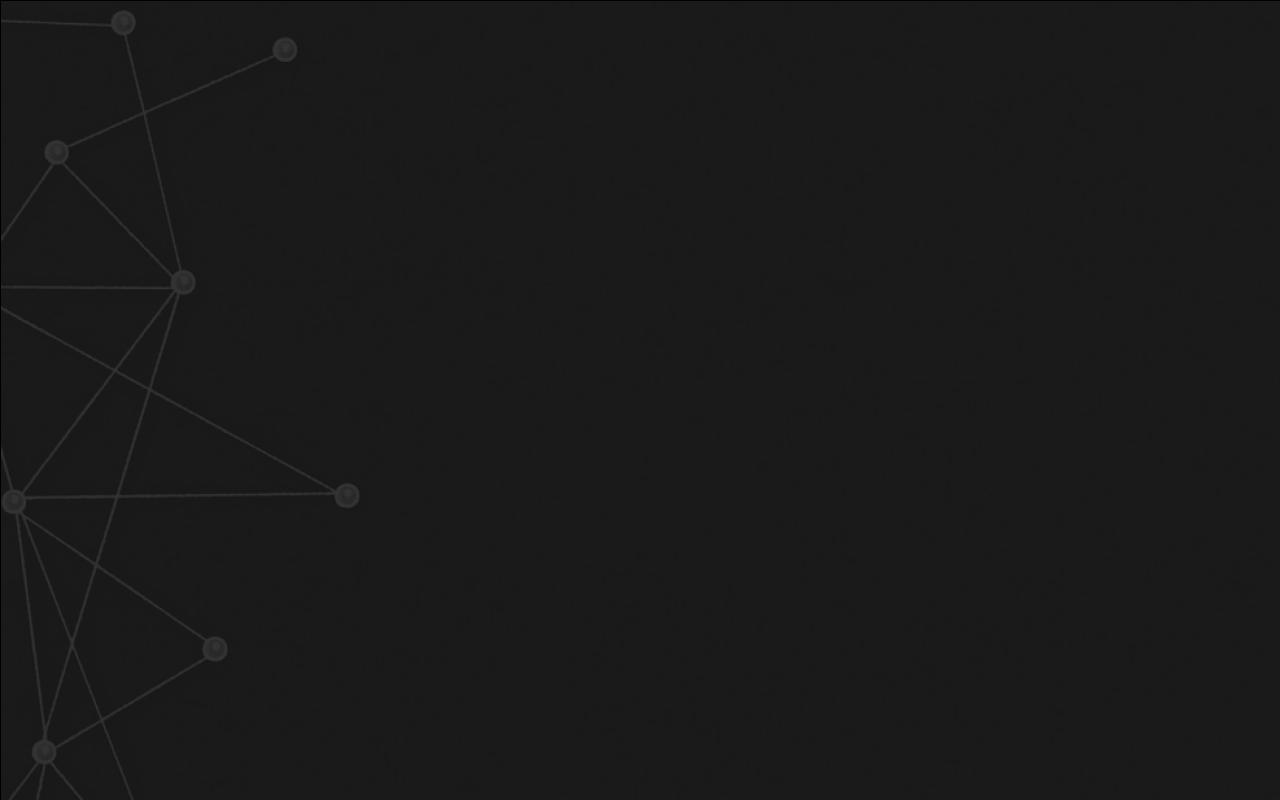
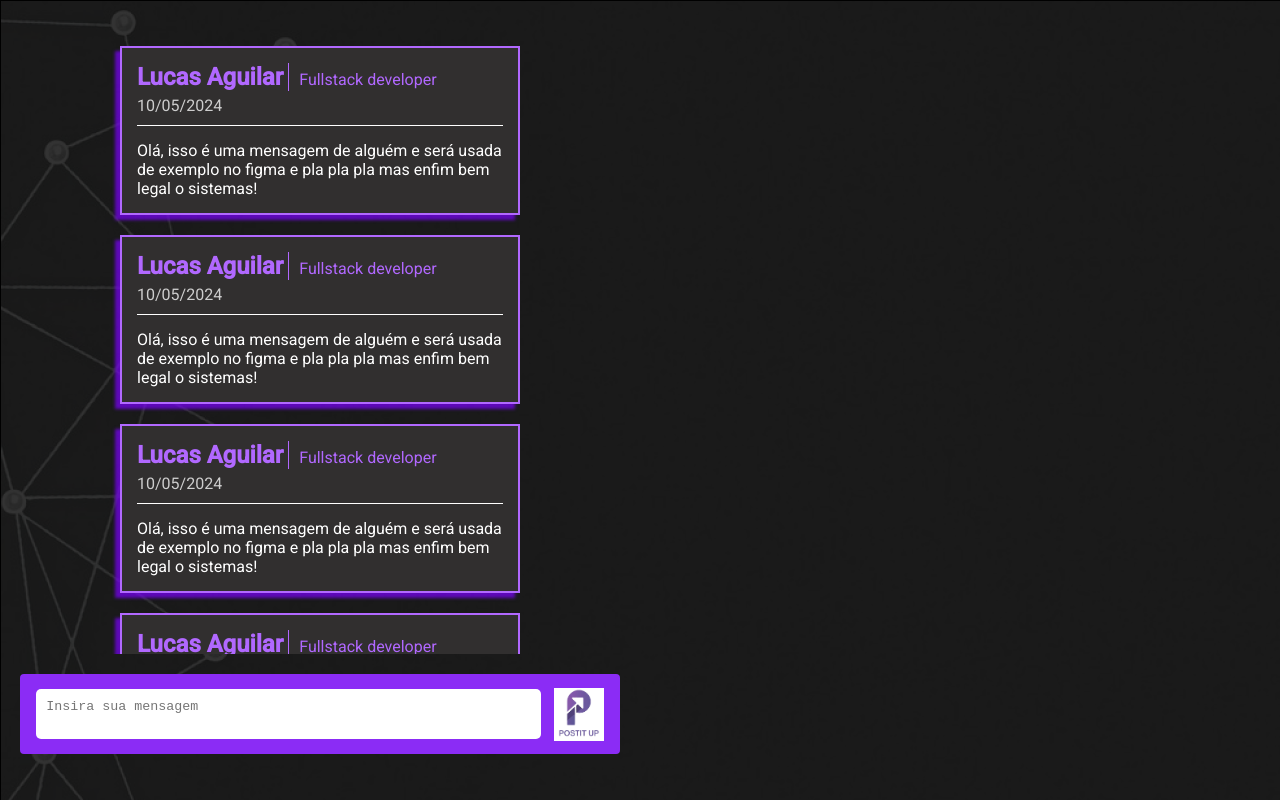
Before and after one commit to LucasSAguilar/postit-frontend, an Angular app: page /home in a window 1280 px wide. Built offline with nearby package versions, Linux system fonts and the light colour scheme.

Commit message:
Ajustes na lista de mensagens

```diff
--- a/angular.json
+++ b/angular.json
@@ -30,7 +30,7 @@
               "src/assets"
             ],
             "styles": [
-              "@angular/material/prebuilt-themes/pink-bluegrey.css",
+              "@angular/material/prebuilt-themes/indigo-pink.css",
               "src/styles.scss"
             ],
             "scripts": [],
@@ -96,7 +96,7 @@
               "src/assets"
             ],
             "styles": [
-              "@angular/material/prebuilt-themes/pink-bluegrey.css",
+              "@angular/material/prebuilt-themes/indigo-pink.css",
               "src/styles.scss"
             ],
             "scripts": []
--- a/src/app/app.config.ts
+++ b/src/app/app.config.ts
@@ -6,5 +6,5 @@ import { provideClientHydration } from '@angular/platform-browser';
 import { provideAnimationsAsync } from '@angular/platform-browser/animations/async';
 
 export const appConfig: ApplicationConfig = {
-  providers: [provideRouter(routes), provideClientHydration(), provideAnimationsAsync()]
+  providers: [provideRouter(routes), provideClientHydration(), provideAnimationsAsync(), provideAnimationsAsync()]
 };
--- a/src/app/components/post-box/post-box.component.scss
+++ b/src/app/components/post-box/post-box.component.scss
@@ -4,7 +4,9 @@
     background-color: #312f2f;
     padding: 15px;
     border: 2px solid #B168FF;
-    box-shadow: -15px 15px 3px 0 #7b00ffb0;
+    box-shadow: -5px 5px 3px 0 #7b00ffb0;
+    transition: 0.4s;
+
     &__header {
         width: 100%;
         border-bottom: 1px solid #FFFFFF;
@@ -37,3 +39,7 @@
         color: #FFFFFF;
     }
   }
+
+  .article:hover {
+    box-shadow: -10px 10px 3px 0 #7b00ff;
+}
--- /dev/null
+++ b/src/app/views/home/home-messages/home-messages.component.html
@@ -0,0 +1,29 @@
+<main class="container-messages">
+  <div class="list_post">
+    <div class="list_post__post"><app-post-box></app-post-box></div>
+    <div class="list_post__post"><app-post-box></app-post-box></div>
+    <div class="list_post__post"><app-post-box></app-post-box></div>
+    <div class="list_post__post"><app-post-box></app-post-box></div>
+    <div class="list_post__post"><app-post-box></app-post-box></div>
+    <div class="list_post__post"><app-post-box></app-post-box></div>
+    <div class="list_post__post"><app-post-box></app-post-box></div>
+    <div class="list_post__post"><app-post-box></app-post-box></div>
+  </div>
+  <div class="container-send-message">
+    <textarea
+      maxlength="150"
+      minlength="1"
+      maxrows="5"
+      type="text"
+      placeholder="Insira sua mensagem"
+      class="message_input"
+    ></textarea>
+    <button class="message_button">
+      <img
+        class="login-logo"
+        src="/assets/logo_postit.webp"
+        alt="Logo do Postit"
+      />
+    </button>
+  </div>
+</main>
--- /dev/null
+++ b/src/app/views/home/home-messages/home-messages.component.scss
@@ -0,0 +1,74 @@
+.container-messages {
+  height: 100%;
+  width: 50%;
+  padding: 20px;
+  display: flex;
+  flex-direction: column;
+  justify-content: center;
+
+  .list_post {
+    display: flex;
+    justify-content: center;
+    flex-wrap: wrap;
+    gap: 20px;
+    height: 80%;
+    width: 100%;
+    overflow-y: auto;
+    margin-bottom: 20px;
+
+    &::-webkit-scrollbar {
+      width: 8px;
+    }
+
+    &::-webkit-scrollbar-thumb {
+      background-color: #8b2cf5;
+      transition: background-color 0.3s ease;
+    }
+
+    &::-webkit-scrollbar-thumb:hover {
+      background-color: #6b1fc2;
+    }
+
+    &::-webkit-scrollbar-track {
+      background-color: #5a0ab425;
+    }
+  }
+
+  .container-send-message {
+    display: flex;
+    justify-content: space-around;
+    align-items: center;
+    height: 80px;
+    width: 100%;
+    background-color: #8b2cf5;
+    padding: 10px;
+    border-radius: 4px;
+
+    .message_input {
+      width: 87%;
+      padding: 10px;
+      color: #000000;
+      background-color: #ffffff;
+      border: none;
+      outline: none;
+      resize: none;
+      border-radius: 5px;
+    }
+
+    .message_button {
+      background-color: #ffffff;
+      transition: 0.2s;
+      border: none;
+      outline: none;
+      cursor: pointer;
+
+      .login-logo {
+        width: 50px;
+      }
+    }
+
+    .message_button:hover {
+      background-color: #b593e0;
+    }
+  }
+}
--- a/src/app/views/home/home.component.html
+++ b/src/app/views/home/home.component.html
@@ -1,15 +1,3 @@
 <section class="screen_home">
-
-    <mat-grid-list cols="2" rowHeight="2:1">
-        <mat-grid-tile><app-post-box></app-post-box></mat-grid-tile>
-        <mat-grid-tile><app-post-box></app-post-box></mat-grid-tile>
-        <mat-grid-tile><app-post-box></app-post-box></mat-grid-tile>
-        <mat-grid-tile><app-post-box></app-post-box></mat-grid-tile>
-      </mat-grid-list>
-    <!-- <div class="list_post">
-      <div class="list_post__post"></div>
-      <div class="list_post__post"><app-post-box></app-post-box></div>
-      <div class="list_post__post"><app-post-box></app-post-box></div>
-      <div class="list_post__post"><app-post-box></app-post-box></div>
-    </div> -->
-  </section>
+  <app-home-messages></app-home-messages>
+</section>
--- a/src/app/views/home/home.component.scss
+++ b/src/app/views/home/home.component.scss
@@ -1,60 +1,6 @@
-
 .screen_home {
-  display: flex;
-  justify-content: center;
-  align-items: center;
-  min-height: 100vh;
   width: 100vw;
-  padding: 20px 0;
+  height: 100vh;
   background-color: #1a1a1a;
   background-image: url("/assets/background/effect_complete.png");
-
-  .list_post {
-    display: grid;
-    grid-template-columns: repeat(auto-fit, minmax(300px, 1fr));
-    height: 400px;
-    overflow-y: auto;
-    gap: 20px;
-    list-style: none;
-    padding: 0;
-    margin: 0;
-
-
-    &::-webkit-scrollbar {
-      width: 8px;
-    }
-
-    &::-webkit-scrollbar-thumb {
-      background-color: #8b2cf5;
-      transition: background-color 0.3s ease;
-    }
-
-    &::-webkit-scrollbar-thumb:hover {
-      background-color: #6b1fc2;
-    }
-
-    &::-webkit-scrollbar-track {
-      background-color: #f0f0f000;
-    }
-
-    &__post {
-      display: flex;
-      justify-content: center;
-      align-items: center;
-      box-shadow: 0 4px 6px rgba(0, 0, 0, 0.1);
-      border-radius: 8px;
-      padding: 16px;
-      transition: transform 0.3s ease, box-shadow 0.3s ease;
-
-      &:hover {
-        transform: translateY(-4px);
-        box-shadow: 0 6px 10px rgba(0, 0, 0, 0.15);
-      }
-
-      app-post-box {
-        width: 100%;
-        height: auto;
-      }
-    }
-  }
 }
--- a/src/styles.scss
+++ b/src/styles.scss
@@ -1,11 +1,12 @@
 /* You can add global styles to this file, and also import other style files */
 * {
-    margin: 0;
-    padding: 0;
-    box-sizing: border-box;
-    text-decoration: none;
-    list-style: none;
-    font-family: Arial, Helvetica, sans-serif;
+  margin: 0;
+  padding: 0;
+  box-sizing: border-box;
+  text-decoration: none;
+  list-style: none;
 }
-html, body { height: 100%; }
-body { margin: 0; font-family: Roboto, "Helvetica Neue", sans-serif; }
+body {
+  margin: 0;
+  font-family: Roboto, "Helvetica Neue", sans-serif;
+}
```
Also changed, not shown: src/app/views/home/home-messages/home-messages.component.ts (added, +13 -0 lines), src/app/views/home/home.component.ts (+5 -8 lines), src/app/views/login/login.component.html (+7 -2 lines), 1 other file (tests, documents, lock files or other folders).
